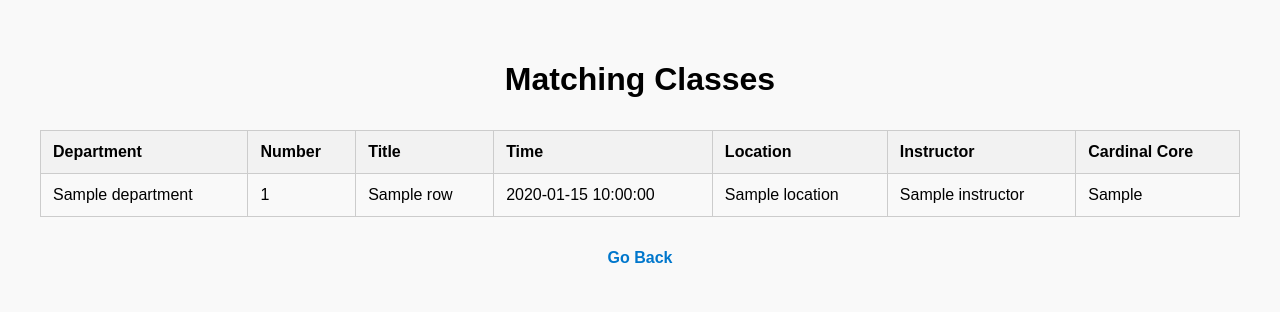
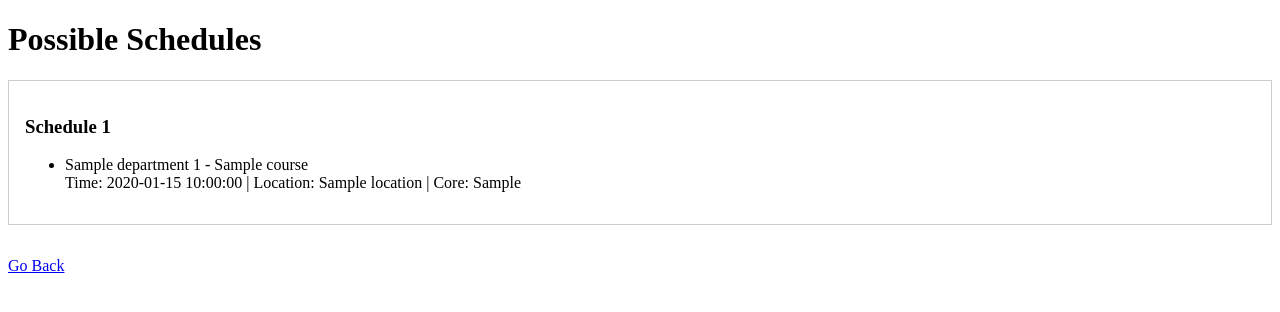
Before and after one commit to lproge01/CSE350, a Flask app: template templates/results.html in a window 1280 px wide. Shown: the top 312 px of the page. Run offline with Flask 3, Linux system fonts and the light colour scheme; the template is opened without the code that fills it: most values are stand-ins (such as "Sample title", 1, 10 or a date in 2020).

Commit message:
now creates schedules

```diff
--- a/app.py
+++ b/app.py
@@ -1,5 +1,8 @@
 from flask import Flask, render_template, request
 import mysql.connector
+from itertools import product
+import re
+from datetime import datetime
 
 app = Flask(__name__)
 
@@ -10,51 +13,117 @@ db_access = {
     'database'  : 'cse350'
 }
 
+DAY_MAP = {
+    'Mo' : 'Mon', 'Tu' : 'Tue', 'We' : 'Wed',
+    'Th' : 'Thu', 'Fr' : 'Fri', 'Sa' : 'Sat', 'Su' : 'Sun'
+}
+
+def time_to_minutes(t):
+    return int(datetime.strptime(t.upper(), "%I:%M%p").hour) * 60 + int(datetime.strptime(t.upper(), "%I:%M%p").minute)
+
+def parse_time(time_str):
+    if not time_str.strip():
+        return []
+
+    match = re.match(r'([A-Za-z]+)\s+(\d{1,2}:\d{2}[APMapm]+)\s*-\s*(\d{1,2}:\d{2}[APMapm]+)', time_str.strip())
+    if not match:
+        return []
+
+    days_str, start_time_str, end_time_str, = match.groups()
+
+    days = re.findall(r'(Mo|Tu|We|Th|Fr|Sa|Su)', days_str)
+
+    start_minutes = time_to_minutes(start_time_str)
+    end_minutes = time_to_minutes(end_time_str)
+
+    return [(DAY_MAP[d], start_minutes, end_minutes) for d in days]
+
+def times_conflict(t1, t2):
+    blocks1 = parse_time(t1)
+    blocks2 = parse_time(t2)
+
+    for day1, s1, e1, in blocks1:
+        for day2, s2, e2, in blocks2:
+            if day1 == day2 and not (e1 <= s2 or s1 >= e2):
+                return True
+    return False
+
+def has_conflict(schedule):
+    for i in range(len(schedule)):
+        for j in range(i + 1, len(schedule)):
+            t1 = schedule[i]['time']
+            t2 = schedule[j]['time']
+            if t1 and t2 and times_conflict(t1, t2):
+                return True
+    return False
+
+def satis_prefs(row, blocked_times, core_prefs):
+    time = row.get('time', '')
+    if any(bt in time for bt in blocked_times):
+        return False
+    if core_prefs and row.get('card_core', '') not in core_prefs:
+        return False
+    return True
+
 @app.route('/')
 def home():
     return render_template('index.html')
 
-@app.route('/generate_schedule', methods=['GET','POST'])
+@app.route('/generate_schedule', methods=['POST'])
 def generate_schedule():
-    if request.method == 'POST':
 
-        classes = []
-        for i in range(1, 11):
-            code = request.form.get(f'class{i}', '').upper()
-            pref = request.form.get(f'pref{i}', 'No preference')
-            if code:
-                classes.append({'code': code, 'pref': pref})
+    classes = []
+    for i in range(1, 11):
+        code = request.form.get(f'class{i}', '').upper()
+        pref = request.form.get(f'pref{i}', 'No preference')
+        if code:
+            parts = code.split()
+            if len(parts) != 2:
+                continue
+            dept, num = parts
+            classes.append({'dept': dept.upper(), 'num' : num, 'pref': pref})
 
-        blocked_times = request.form.getlist('blocked_times')
-        core_prefs = request.form.getlist('core_prefs')
+    blocked_times = request.form.getlist('blocked_times')
+    core_prefs = request.form.getlist('core_prefs')
 
-        results =[]
+    course_options = []
 
-        try:
-            conn = mysql.connector.connect(**db_access)
-            cursor = conn.cursor(dictionary=True)
+    conn = mysql.connector.connect(**db_access)
+    cursor = conn.cursor(dictionary=True)
 
-            for c in classes:
-                dept, number = c['code'].split()
-                query = """
-                SELECT * FROM catalog
-                WHERE department = %s AND number = %s
-                """
-                cursor.execute(query, (dept, number))
-                for row in cursor.fetchall():
-                    if blocked_times and any(bt in row['time'] for bt in blocked_times):
-                        continue
-                    if core_prefs and row['card_core'] not in core_prefs:
-                        continue
-                    results.append(row)
+    for course in classes:
+        query = """
+        SELECT * FROM catalog
+        WHERE department = %s AND number = %s
+        """
+        cursor.execute(query, (course['dept'], course['num']))
+        sections = cursor.fetchall()
 
-            cursor.close()
-            conn.close()
+        #filter by location/online
+        if course['pref'] != 'No preference':
+            sections = [s for s in sections if s['location'].lower() == course['pref'].lower()]
 
-        except mysql.connector.Error as error:
-            return f"Database error: {error}"
+        #filter blocked times
+        sections = [s for s in sections if satis_prefs(s, blocked_times, core_prefs)]
 
-        return render_template('results.html', results=results)
+        if sections:
+            course_options.append(sections)
+
+    cursor.close()
+    conn.close()
+
+    print("course options", course_options)
+    if not course_options:
+        return render_template('results.html', results=[])
+
+    all_combos = product(*course_options)
+
+    valid_schedules = []
+    for combo in all_combos:
+        if not has_conflict(combo):
+            valid_schedules.append(combo)
+
+    return render_template('results.html', results=valid_schedules)
 
 
 if __name__ == '__main__':
--- a/templates/results.html
+++ b/templates/results.html
@@ -1,78 +1,26 @@
 <!DOCTYPE html>
 <html lang="en">
 <head>
-    <meta charset="UTF-8">
-    <title>Schedule Results</title>
-    <style>
-        body {
-            font-family: Arial, sans-serif;
-            padding: 2rem;
-            background-color: #f9f9f9;
-        }
-        h1 {
-            text-align: center;
-        }
-        table {
-            width: 100%;
-            border-collapse: collapse;
-            margin-top: 2rem;
-        }
-        th, td {
-            border: 1px solid #ccc;
-            padding: 0.75rem;
-            text-align: left;
-        }
-        th {
-            background-color: #f2f2f2;
-        }
-        .no-results {
-            text-align: center;
-            color: #555;
-            font-style: italic;
-            margin-top: 2rem;
-        }
-        a {
-            display: block;
-            margin-top: 2rem;
-            text-align: center;
-            text-decoration: none;
-            font-weight: bold;
-            color: #0077cc;
-        }
-    </style>
+    <title>Scedule Results</title>
 </head>
 <body>
-    <h1>Matching Classes</h1>
+    <h1>Possible Schedules</h1>
     {% if results %}
-        <table>
-            <thead>
-                <tr>
-                    <th>Department</th>
-                    <th>Number</th>
-                    <th>Title</th>
-                    <th>Time</th>
-                    <th>Location</th>
-                    <th>Instructor</th>
-                    <th>Cardinal Core</th>
-                </tr>
-            </thead>
-            <tbody>
-                {% for row in results %}
-                    <tr>
-                        <td>{{ row.department }}</td>
-                        <td>{{ row.number }}</td>
-                        <td>{{ row.title }}</td>
-                        <td>{{ row.time }}</td>
-                        <td>{{ row.location }}</td>
-                        <td>{{ row.instructor }}</td>
-                        <td>{{ row.card_core }}</td>
-                    </tr>
-                {% endfor %}
-            </tbody>
-        </table>
+        {% for schedule in results  %}
+            <div style = "margin-bottom: 2rem; padding: 1rem; border: 1px solid #ccc;">
+                <h3>Schedule {{  loop.index  }}</h3>
+                <ul>
+                    {% for course in schedule %}
+                        <li>{{ course.department }} {{ course.number }} - {{ course.title }}<br>
+                        Time: {{ course.time }} | Location: {{course.location }} | Core: {{ course.card_core }}</li>
+                    {% endfor %}
+                </ul>
+            </div>
+        {% endfor %}
     {% else %}
-        <p class="no-results">No matching classes found based on your preferences.</p>
+        <p>No valid schedules found matching your preferences.</p>
     {% endif %}
+
     <a href="/">Go Back</a>
 </body>
 </html>
```
